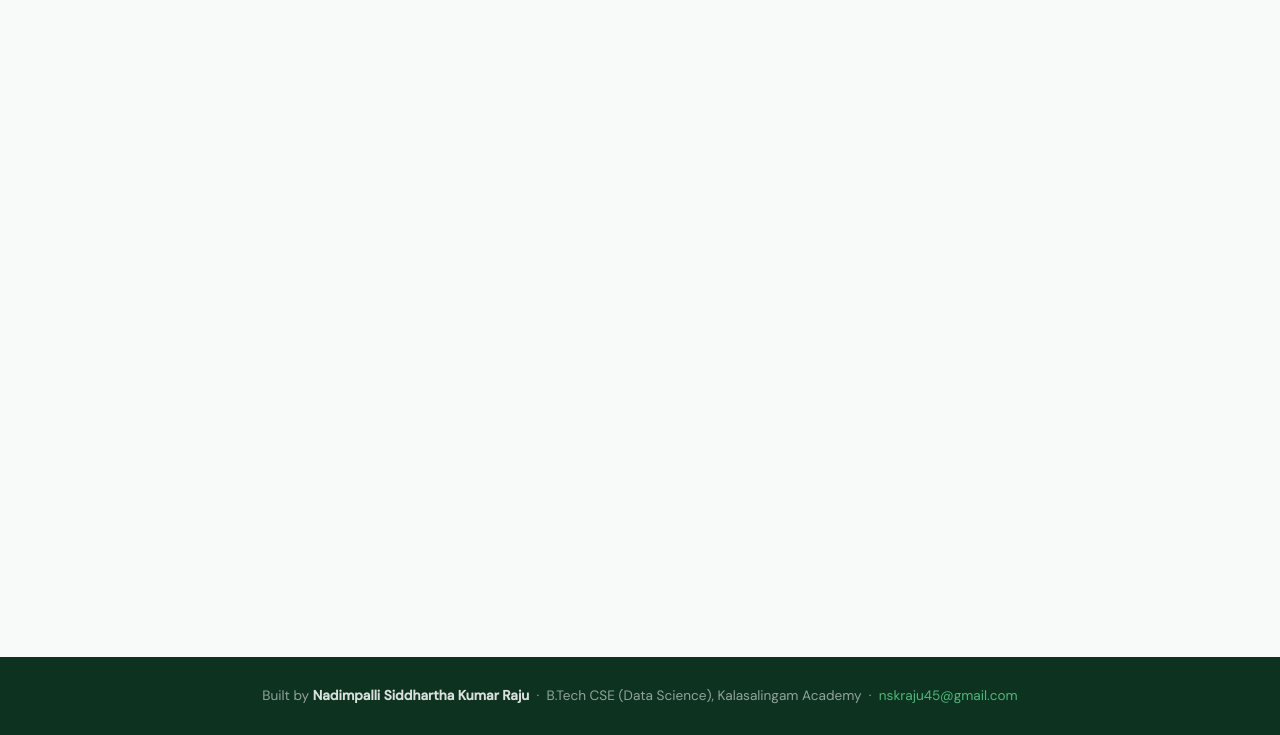
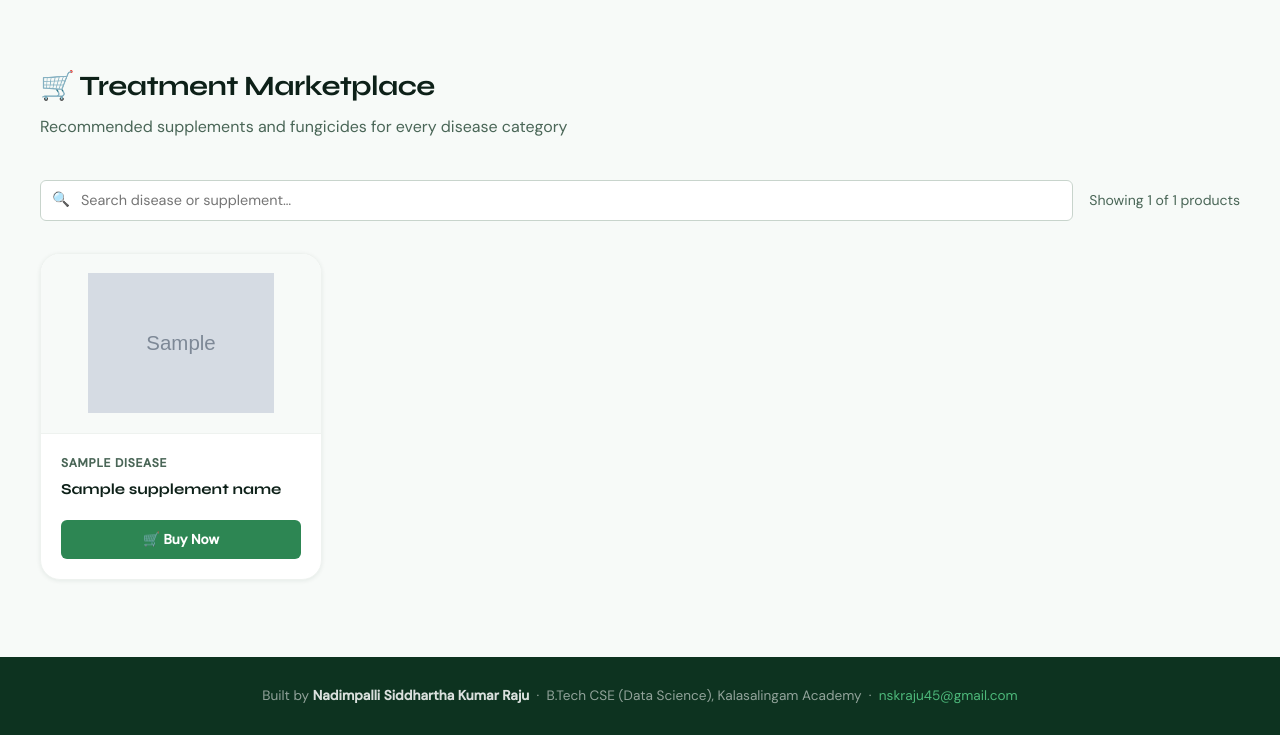
Before and after one commit to rajunsk/plant-disease-detection, a Flask app: template Flask Deployed App/templates/market.html in a window 1280 px wide. Shown: the part 65-800 px from the top of the page. Run offline with Flask 3, Linux system fonts and the light colour scheme; the template is opened without the code that fills it: most values are stand-ins (such as "Sample title", 1, 10 or a date in 2020); grey boxes marked "Sample" are stand-in pictures.

Commit message:
Update market.html

```diff
--- a/Flask Deployed App/templates/market.html
+++ b/Flask Deployed App/templates/market.html
@@ -1,43 +1,212 @@
-{% extends 'base.html' %}
-{% block pagetitle %}
-Supplement Market
-{% endblock pagetitle %}
+{% extends "base.html" %}
+{% block title %}Treatment Market — PlantGuard AI{% endblock %}
 
-{% block body %}
+{% block extra_head %}
+<style>
+  .market-section { padding: 4rem 2rem; }
+  .market-inner   { max-width: 1200px; margin: 0 auto; }
+  .market-header  { margin-bottom: 2.5rem; }
 
-<br>
-<div class="row mb-5 text-center text-white">
-    <div class="col-lg-10 mx-auto">
-        <h1 class="display-4" style="padding-top: 2%;font-weight: 400;color: rgb(4, 54, 4);"><b>🛒Supplements🛒</b></h1>
-        <p class="lead" style="font-weight: 500;color: black;">Buy Supplements & Fertilizer at one place</p>
+  /* Search + filter */
+  .market-controls {
+    display: flex;
+    gap: 1rem;
+    margin-bottom: 2rem;
+    flex-wrap: wrap;
+    align-items: center;
+  }
+  .search-box {
+    flex: 1;
+    min-width: 220px;
+    position: relative;
+  }
+  .search-box input {
+    width: 100%;
+    padding: .65rem 1rem .65rem 2.5rem;
+    border: 1.5px solid var(--gray-300);
+    border-radius: var(--radius-sm);
+    font-family: var(--font-body);
+    font-size: .9rem;
+    background: var(--white);
+    color: var(--text-main);
+    outline: none;
+    transition: border-color .2s;
+  }
+  .search-box input:focus { border-color: var(--green-main); }
+  .search-icon {
+    position: absolute;
+    left: .75rem;
+    top: 50%;
+    transform: translateY(-50%);
+    color: var(--gray-500);
+    font-size: .9rem;
+  }
+  #count-label { font-size: .88rem; color: var(--text-muted); white-space: nowrap; }
+
+  /* Grid */
+  .market-grid {
+    display: grid;
+    grid-template-columns: repeat(auto-fill, minmax(270px, 1fr));
+    gap: 1.5rem;
+  }
+  .market-card {
+    background: var(--white);
+    border-radius: var(--radius-lg);
+    overflow: hidden;
+    border: 1px solid var(--gray-100);
+    box-shadow: var(--shadow-sm);
+    transition: all .22s;
+    display: flex;
+    flex-direction: column;
+  }
+  .market-card:hover { box-shadow: var(--shadow-md); transform: translateY(-3px); border-color: var(--green-light); }
+  .card-img-wrap {
+    background: var(--off-white);
+    height: 180px;
+    display: flex;
+    align-items: center;
+    justify-content: center;
+    overflow: hidden;
+    border-bottom: 1px solid var(--gray-100);
+    padding: 1rem;
+  }
+  .card-img-wrap img {
+    max-height: 140px;
+    max-width: 100%;
+    object-fit: contain;
+    transition: transform .3s;
+  }
+  .market-card:hover .card-img-wrap img { transform: scale(1.05); }
+  .card-body { padding: 1.25rem; flex: 1; display: flex; flex-direction: column; }
+  .card-disease {
+    font-size: .75rem;
+    font-weight: 600;
+    text-transform: uppercase;
+    letter-spacing: .06em;
+    color: var(--text-muted);
+    margin-bottom: .4rem;
+  }
+  .card-name {
+    font-family: var(--font-display);
+    font-weight: 700;
+    font-size: .95rem;
+    color: var(--text-main);
+    margin-bottom: auto;
+    line-height: 1.35;
+  }
+  .card-footer {
+    margin-top: 1.25rem;
+    display: flex;
+    gap: .6rem;
+    align-items: center;
+  }
+  .buy-btn {
+    flex: 1;
+    text-align: center;
+    background: var(--green-main);
+    color: var(--white);
+    padding: .55rem .9rem;
+    border-radius: var(--radius-sm);
+    font-size: .85rem;
+    font-weight: 600;
+    text-decoration: none;
+    transition: all .18s;
+  }
+  .buy-btn:hover { background: var(--green-mid); }
+
+  /* Empty state */
+  #empty-state {
+    display: none;
+    text-align: center;
+    padding: 4rem 2rem;
+    color: var(--text-muted);
+  }
+  #empty-state .empty-icon { font-size: 3rem; margin-bottom: 1rem; display: block; }
+
+  @media (max-width: 600px) {
+    .market-grid { grid-template-columns: 1fr 1fr; }
+  }
+  @media (max-width: 400px) {
+    .market-grid { grid-template-columns: 1fr; }
+  }
+</style>
+{% endblock %}
+
+{% block content %}
+<section class="market-section">
+  <div class="market-inner fade-up">
+    <div class="market-header">
+      <h1 class="section-head">🛒 Treatment Marketplace</h1>
+      <p class="section-sub">Recommended supplements and fungicides for every disease category</p>
     </div>
-</div>
-<div class="row p-3">
-    {% for index in range(0,supplement_name | length) %}
-    {% if index != 4 %}
-    <div class="col">
-        <div class=" p-5 bg-white shadow rounded-lg" style="height: 95%;">
-        <center>
-            {% if index==3 or index==5 or index==7 or index==11 or index==15 or index==18 or index==20 or
-            index==23 or
-            index==24 or index==25 or index==28 or index==38 %}
-            <h5>Fertilizer<b style="color: green;"> (Healthy):</b></h5>
+
+    <div class="market-controls">
+      <div class="search-box">
+        <span class="search-icon">🔍</span>
+        <input type="text" id="search-input" placeholder="Search disease or supplement…" oninput="filterCards()"/>
+      </div>
+      <span id="count-label"></span>
+    </div>
+
+    <div class="market-grid" id="market-grid">
+      {% for i in range(supplement_name|length) %}
+      {% set sname  = supplement_name[i] %}
+      {% set simage = supplement_image[i] %}
+      {% set dname  = disease[i] %}
+      {% set blink  = buy[i] %}
+      {% if sname %}
+      <div class="market-card"
+           data-search="{{ sname|lower }} {{ dname|lower }}">
+        <div class="card-img-wrap">
+          <img src="{{ simage }}"
+               alt="{{ sname }}"
+               onerror="this.src='https://via.placeholder.com/140x140?text=No+Image'"/>
+        </div>
+        <div class="card-body">
+          <p class="card-disease">{{ dname | replace('_', ' ') | replace('___', ' — ') }}</p>
+          <p class="card-name">{{ sname }}</p>
+          <div class="card-footer">
+            {% if blink and blink != 'nan' %}
+            <a href="{{ blink }}" class="buy-btn" target="_blank" rel="noopener">🛒 Buy Now</a>
             {% else %}
-            <h5>Supplements<b style="color: red;"> (Diseased):</b></h5>
+            <span class="buy-btn" style="background:var(--gray-300);color:var(--gray-700);cursor:default;">Not Available</span>
             {% endif %}
-            <br>
-            <img src={{supplement_image[index]}} width="200" height="250">
-            <br>
-            <br>
-            <h6>For {{disease[index]}}</h6>
-            <p>{{supplement_name[index]}}</p>
+          </div>
+        </div>
+      </div>
+      {% endif %}
+      {% endfor %}
+    </div>
 
-            <a target="_blank" href={{buy[index]}}><button type="button" class="btn btn-success"
-                    style="background-color: #05380b;">Buy Product</button></a>
-        </center>
+    <div id="empty-state">
+      <span class="empty-icon">🌿</span>
+      <p>No products match your search.</p>
     </div>
-</div>
-{% endif %}
-{% endfor %}
-</div>
-{% endblock body %}
+
+  </div>
+</section>
+
+<script>
+  const cards = document.querySelectorAll('.market-card');
+  const countLabel = document.getElementById('count-label');
+  const emptyState = document.getElementById('empty-state');
+
+  function updateCount(n) {
+    countLabel.textContent = `Showing ${n} of ${cards.length} products`;
+  }
+
+  function filterCards() {
+    const q = document.getElementById('search-input').value.toLowerCase().trim();
+    let visible = 0;
+    cards.forEach(c => {
+      const match = !q || c.dataset.search.includes(q);
+      c.style.display = match ? '' : 'none';
+      if (match) visible++;
+    });
+    emptyState.style.display = visible === 0 ? 'block' : 'none';
+    updateCount(visible);
+  }
+
+  updateCount(cards.length);
+</script>
+{% endblock %}
```
